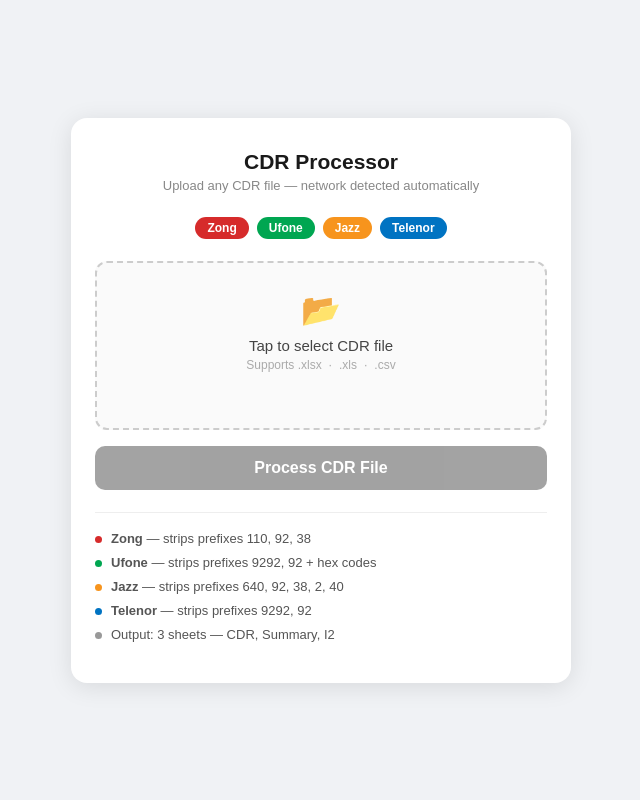
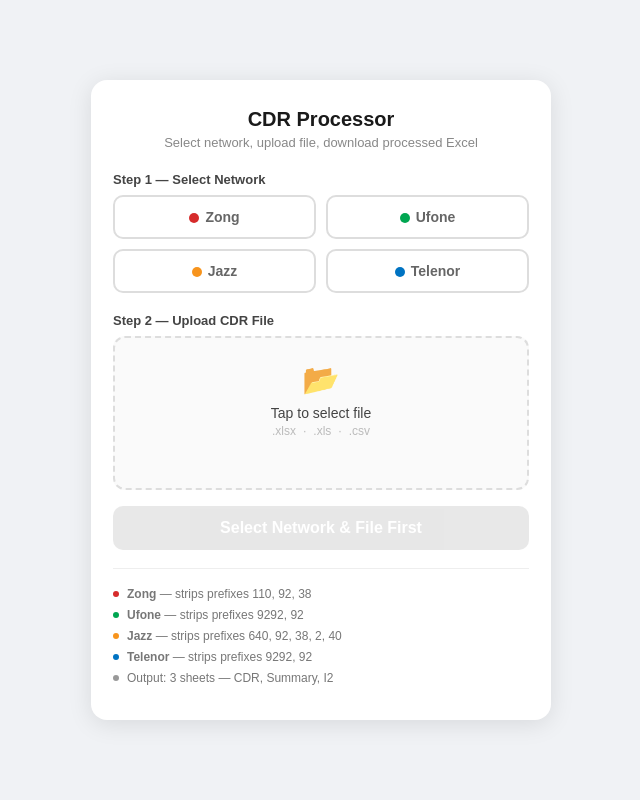
Before and after one commit to ImNumanIjaz/cdr-processor, a Flask app: page / in a window 1280 px wide. Shown: the whole page, without its empty margins (319-959 px from the left). Run offline with Flask 3, Linux system fonts and the light colour scheme.

Commit message:
Update index.html

```diff
--- a/templates/index.html
+++ b/templates/index.html
@@ -3,124 +3,160 @@
 <head>
   <meta charset="UTF-8"/>
   <meta name="viewport" content="width=device-width, initial-scale=1.0"/>
-  <title>CDR Processor — All Networks</title>
+  <title>CDR Processor</title>
   <style>
     *{box-sizing:border-box;margin:0;padding:0}
     body{font-family:Arial,sans-serif;background:#f0f2f5;min-height:100vh;
-         display:flex;align-items:center;justify-content:center;padding:20px}
-    .card{background:#fff;border-radius:16px;padding:32px 24px;width:100%;
-          max-width:500px;box-shadow:0 4px 24px rgba(0,0,0,.10)}
-    h1{text-align:center;font-size:21px;color:#1a1a1a;margin-bottom:4px}
-    .sub{text-align:center;font-size:13px;color:#888;margin-bottom:24px}
+         display:flex;align-items:center;justify-content:center;padding:16px}
+    .card{background:#fff;border-radius:16px;padding:28px 22px;width:100%;max-width:460px;
+          box-shadow:0 4px 24px rgba(0,0,0,.10)}
+    h1{text-align:center;font-size:20px;color:#1a1a1a;margin-bottom:4px}
+    .sub{text-align:center;font-size:13px;color:#888;margin-bottom:22px}
 
-    /* Network badges */
-    .networks{display:flex;justify-content:center;gap:8px;flex-wrap:wrap;margin-bottom:22px}
-    .nb{font-size:12px;font-weight:bold;padding:4px 12px;border-radius:20px;color:#fff}
-    .nb.zong{background:#d62b2b}
-    .nb.ufone{background:#00a651}
-    .nb.jazz{background:#f7941d}
-    .nb.telenor{background:#0073c2}
+    /* Network selector buttons */
+    .net-label{font-size:13px;font-weight:bold;color:#444;margin-bottom:8px}
+    .net-grid{display:grid;grid-template-columns:1fr 1fr;gap:10px;margin-bottom:20px}
+    .net-btn{padding:12px 8px;border:2px solid #ddd;border-radius:10px;
+             background:#fff;cursor:pointer;font-size:14px;font-weight:bold;
+             color:#666;transition:all .2s;text-align:center}
+    .net-btn:hover{border-color:#aaa;color:#333}
+    .net-btn.selected{color:#fff;border-color:transparent}
+    .net-btn.zong.selected{background:#d62b2b}
+    .net-btn.ufone.selected{background:#00a651}
+    .net-btn.jazz.selected{background:#f7941d}
+    .net-btn.telenor.selected{background:#0073c2}
+    .net-btn .dot{width:10px;height:10px;border-radius:50%;display:inline-block;
+                  margin-right:6px;vertical-align:middle}
+    .dot-z{background:#d62b2b} .dot-u{background:#00a651}
+    .dot-j{background:#f7941d} .dot-t{background:#0073c2}
+    .net-btn.selected .dot{background:rgba(255,255,255,0.7)}
 
     /* Drop zone */
-    .drop-zone{border:2px dashed #ccc;border-radius:12px;padding:28px 16px;
-               text-align:center;cursor:pointer;transition:all .2s;background:#fafafa}
-    .drop-zone:hover,.drop-zone.dragover{border-color:#555;background:#f0f0f0}
+    .drop-zone{border:2px dashed #ddd;border-radius:12px;padding:24px 16px;
+               text-align:center;cursor:pointer;transition:all .2s;background:#fafafa;
+               margin-bottom:16px}
+    .drop-zone:hover,.drop-zone.dragover{border-color:#aaa;background:#f3f3f3}
     .drop-zone input{display:none}
-    .drop-icon{font-size:32px;margin-bottom:8px}
-    .drop-text{font-size:15px;color:#444;margin-bottom:4px}
-    .drop-hint{font-size:12px;color:#aaa}
-    .file-name{margin-top:10px;font-size:13px;font-weight:bold;color:#333;min-height:18px}
+    .drop-icon{font-size:30px;margin-bottom:8px}
+    .drop-text{font-size:14px;color:#444;margin-bottom:3px}
+    .drop-hint{font-size:12px;color:#bbb}
+    .file-name{margin-top:8px;font-size:13px;font-weight:bold;color:#333;
+               min-height:18px;word-break:break-all}
 
-    /* Detected network banner */
-    .net-banner{display:none;margin-top:14px;padding:10px 14px;border-radius:8px;
-                font-size:14px;font-weight:bold;color:#fff;text-align:center;
-                transition:background .3s}
-
-    /* Button */
-    .btn{display:block;width:100%;margin-top:16px;padding:13px;border:none;
-         border-radius:10px;font-size:16px;font-weight:bold;color:#fff;
-         cursor:pointer;transition:opacity .2s;background:#333}
+    /* Process button */
+    .btn{display:block;width:100%;padding:13px;border:none;border-radius:10px;
+         font-size:16px;font-weight:bold;color:#fff;cursor:pointer;
+         transition:all .2s;background:#ccc}
+    .btn.ready{background:#333}
+    .btn.zong-btn{background:#d62b2b}
+    .btn.ufone-btn{background:#00a651}
+    .btn.jazz-btn{background:#f7941d}
+    .btn.telenor-btn{background:#0073c2}
     .btn:disabled{opacity:.45;cursor:not-allowed}
 
     /* Status */
     .status{margin-top:14px;padding:11px 14px;border-radius:8px;
-            font-size:13px;display:none}
+            font-size:13px;display:none;line-height:1.5}
     .status.loading{background:#fff3cd;color:#856404;display:block}
     .status.success{background:#d1fae5;color:#065f46;display:block}
     .status.error{background:#fee2e2;color:#991b1b;display:block}
-
-    /* Spinner */
     .spin{display:inline-block;width:13px;height:13px;border:2px solid currentColor;
           border-top-color:transparent;border-radius:50%;
           animation:spin .7s linear infinite;margin-right:6px;vertical-align:middle}
     @keyframes spin{to{transform:rotate(360deg)}}
 
-    /* Info list */
-    .info-list{margin-top:22px;padding-top:18px;border-top:1px solid #eee}
-    .info-item{display:flex;gap:9px;margin-bottom:9px;font-size:13px;color:#555}
-    .dot{width:7px;height:7px;border-radius:50%;background:#999;
-         flex-shrink:0;margin-top:5px}
+    .divider{border:none;border-top:1px solid #eee;margin:18px 0}
+    .info-item{display:flex;gap:8px;margin-bottom:7px;font-size:12px;color:#777}
+    .dot-sm{width:6px;height:6px;border-radius:50%;flex-shrink:0;margin-top:4px}
   </style>
 </head>
 <body>
 <div class="card">
   <h1>CDR Processor</h1>
-  <p class="sub">Upload any CDR file — network detected automatically</p>
+  <p class="sub">Select network, upload file, download processed Excel</p>
 
-  <!-- Network badges -->
-  <div class="networks">
-    <span class="nb zong">Zong</span>
-    <span class="nb ufone">Ufone</span>
-    <span class="nb jazz">Jazz</span>
-    <span class="nb telenor">Telenor</span>
+  <!-- Step 1: Network selection -->
+  <div class="net-label">Step 1 — Select Network</div>
+  <div class="net-grid">
+    <button class="net-btn zong" onclick="selectNetwork('zong', this)">
+      <span class="dot dot-z"></span>Zong
+    </button>
+    <button class="net-btn ufone" onclick="selectNetwork('ufone', this)">
+      <span class="dot dot-u"></span>Ufone
+    </button>
+    <button class="net-btn jazz" onclick="selectNetwork('jazz', this)">
+      <span class="dot dot-j"></span>Jazz
+    </button>
+    <button class="net-btn telenor" onclick="selectNetwork('telenor', this)">
+      <span class="dot dot-t"></span>Telenor
+    </button>
   </div>
 
-  <!-- Upload area -->
+  <!-- Step 2: File upload -->
+  <div class="net-label">Step 2 — Upload CDR File</div>
   <div class="drop-zone" id="dropZone" onclick="document.getElementById('fileInput').click()">
     <div class="drop-icon">📂</div>
-    <div class="drop-text">Tap to select CDR file</div>
-    <div class="drop-hint">Supports .xlsx &nbsp;·&nbsp; .xls &nbsp;·&nbsp; .csv</div>
+    <div class="drop-text">Tap to select file</div>
+    <div class="drop-hint">.xlsx &nbsp;·&nbsp; .xls &nbsp;·&nbsp; .csv</div>
     <div class="file-name" id="fileName"></div>
     <input type="file" id="fileInput" accept=".xlsx,.xls,.csv"/>
   </div>
 
-  <!-- Auto-detected network banner -->
-  <div class="net-banner" id="netBanner"></div>
-
+  <!-- Step 3: Process -->
   <button class="btn" id="processBtn" onclick="uploadFile()" disabled>
-    Process CDR File
+    Select Network &amp; File First
   </button>
 
   <div class="status" id="status"></div>
 
-  <div class="info-list">
-    <div class="info-item"><div class="dot" style="background:#d62b2b"></div>
-      <span><strong>Zong</strong> — strips prefixes 110, 92, 38</span></div>
-    <div class="info-item"><div class="dot" style="background:#00a651"></div>
-      <span><strong>Ufone</strong> — strips prefixes 9292, 92 + hex codes</span></div>
-    <div class="info-item"><div class="dot" style="background:#f7941d"></div>
-      <span><strong>Jazz</strong> — strips prefixes 640, 92, 38, 2, 40</span></div>
-    <div class="info-item"><div class="dot" style="background:#0073c2"></div>
-      <span><strong>Telenor</strong> — strips prefixes 9292, 92</span></div>
-    <div class="info-item"><div class="dot"></div>
-      <span>Output: 3 sheets — CDR, Summary, I2</span></div>
+  <hr class="divider"/>
+
+  <div class="info-item">
+    <div class="dot-sm" style="background:#d62b2b"></div>
+    <span><b>Zong</b> — strips prefixes 110, 92, 38</span>
+  </div>
+  <div class="info-item">
+    <div class="dot-sm" style="background:#00a651"></div>
+    <span><b>Ufone</b> — strips prefixes 9292, 92</span>
+  </div>
+  <div class="info-item">
+    <div class="dot-sm" style="background:#f7941d"></div>
+    <span><b>Jazz</b> — strips prefixes 640, 92, 38, 2, 40</span>
+  </div>
+  <div class="info-item">
+    <div class="dot-sm" style="background:#0073c2"></div>
+    <span><b>Telenor</b> — strips prefixes 9292, 92</span>
+  </div>
+  <div class="info-item">
+    <div class="dot-sm" style="background:#999"></div>
+    <span>Output: 3 sheets — CDR, Summary, I2</span>
   </div>
 </div>
 
 <script>
+  let selectedNetwork = '';
+  let selectedFile    = null;
+
   const fileInput  = document.getElementById('fileInput');
   const fileName   = document.getElementById('fileName');
   const processBtn = document.getElementById('processBtn');
   const status     = document.getElementById('status');
   const dropZone   = document.getElementById('dropZone');
-  const netBanner  = document.getElementById('netBanner');
 
-  let selectedFile = null;
+  function selectNetwork(net, btn) {
+    // Remove selected from all buttons
+    document.querySelectorAll('.net-btn').forEach(b => b.classList.remove('selected'));
+    btn.classList.add('selected');
+    selectedNetwork = net;
+    updateButton();
+  }
 
   fileInput.addEventListener('change', () => {
     if (fileInput.files.length > 0) {
       selectedFile = fileInput.files[0];
-      onFileSelected(selectedFile);
+      fileName.textContent = selectedFile.name;
+      clearStatus();
+      updateButton();
     }
   });
 
@@ -132,31 +168,28 @@
     e.preventDefault(); dropZone.classList.remove('dragover');
     if (e.dataTransfer.files.length > 0) {
       selectedFile = e.dataTransfer.files[0];
-      onFileSelected(selectedFile);
+      fileName.textContent = selectedFile.name;
+      clearStatus(); updateButton();
     }
   });
 
-  async function onFileSelected(file) {
-    fileName.textContent = file.name;
-    clearStatus();
-    netBanner.style.display = 'none';
-    processBtn.disabled = true;
-
-    // Auto-detect network immediately on file select
-    const fd = new FormData();
-    fd.append('file', file);
-    try {
-      const res  = await fetch('/detect', { method: 'POST', body: fd });
-      const data = await res.json();
-      if (data.network) {
-        netBanner.textContent    = '✓ Detected: ' + data.name + ' CDR';
-        netBanner.style.background = data.color;
-        netBanner.style.display  = 'block';
-        processBtn.style.background = data.color;
-      }
-    } catch (_) {}
-
-    processBtn.disabled = false;
+  function updateButton() {
+    const ready = selectedNetwork && selectedFile;
+    processBtn.disabled = !ready;
+    // Reset classes
+    processBtn.className = 'btn';
+    if (!ready) {
+      if (!selectedNetwork && !selectedFile)
+        processBtn.textContent = 'Select Network & File First';
+      else if (!selectedNetwork)
+        processBtn.textContent = 'Select a Network First';
+      else
+        processBtn.textContent = 'Select a File First';
+      return;
+    }
+    const names = {zong:'Zong',ufone:'Ufone',jazz:'Jazz',telenor:'Telenor'};
+    processBtn.textContent = `Process ${names[selectedNetwork]} CDR`;
+    processBtn.classList.add(selectedNetwork + '-btn');
   }
 
   function clearStatus() {
@@ -168,15 +201,17 @@
   }
 
   async function uploadFile() {
-    if (!selectedFile) return;
+    if (!selectedFile || !selectedNetwork) return;
     processBtn.disabled = true;
-    showStatus('loading', '<span class="spin"></span>Processing your CDR file…');
+    const names = {zong:'Zong',ufone:'Ufone',jazz:'Jazz',telenor:'Telenor'};
+    showStatus('loading', `<span class="spin"></span>Processing ${names[selectedNetwork]} CDR file…`);
 
     const fd = new FormData();
     fd.append('file', selectedFile);
+    fd.append('network', selectedNetwork);
 
     try {
-      const res = await fetch('/process', { method: 'POST', body: fd });
+      const res = await fetch('/process', { method:'POST', body:fd });
       if (res.ok) {
         const blob = await res.blob();
         const url  = URL.createObjectURL(blob);
@@ -189,12 +224,12 @@
         a.click();
         document.body.removeChild(a);
         URL.revokeObjectURL(url);
-        showStatus('success', '✅ Done! File downloaded successfully.');
+        showStatus('success', `✅ ${names[selectedNetwork]} CDR processed successfully! File downloaded.`);
       } else {
         const d = await res.json();
         showStatus('error', '❌ ' + (d.error || 'Something went wrong.'));
       }
-    } catch (e) {
+    } catch(e) {
       showStatus('error', '❌ Cannot connect to server. Check your internet.');
     } finally {
       processBtn.disabled = false;
```
